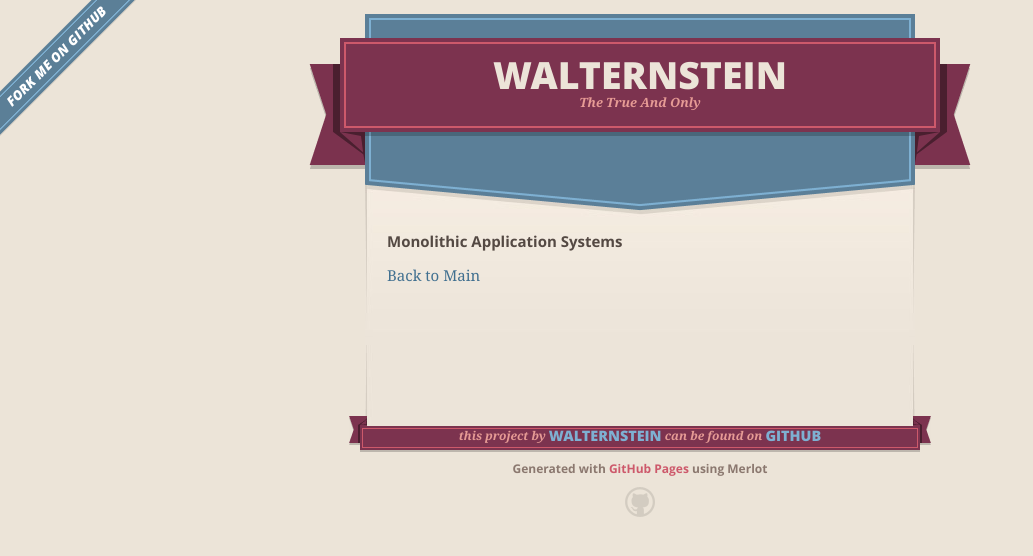
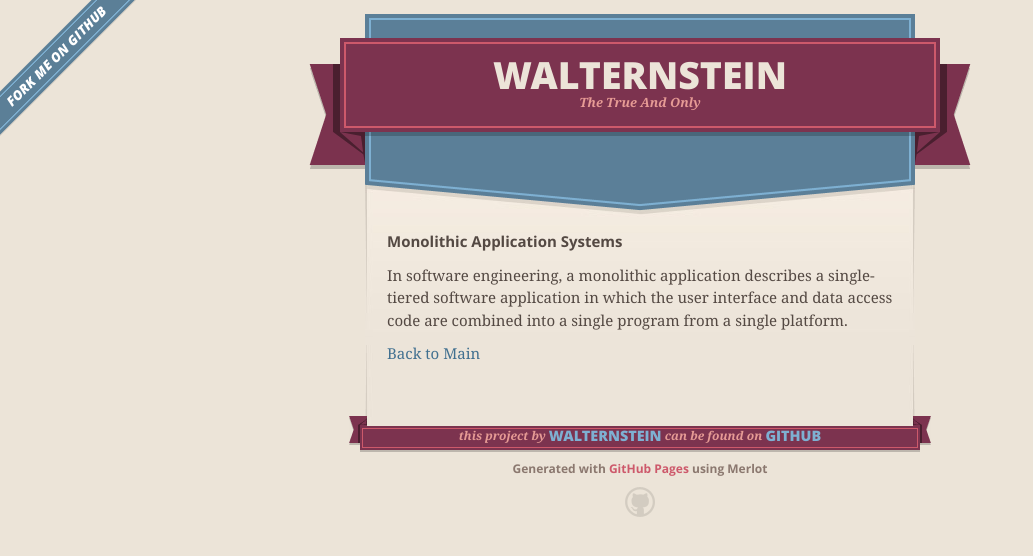
Before and after one commit to walternstein/walternstein, a Jekyll site: the page built from MONOLITHIC.md, in a window 1280 px wide. Shown: the top 556 px of the page, without its empty margins (0-1033 px from the left). Built offline with Jekyll 4.4.1, drawn with Linux system fonts in a browser that asks for light colours; our own code applies the rules of GitHub Pages for plain Markdown files.

Commit message:
Update MONOLITHIC.md

```diff
--- a/MONOLITHIC.md
+++ b/MONOLITHIC.md
@@ -4,4 +4,6 @@ layout: default
 
 ## Monolithic Application Systems
 
+In software engineering, a monolithic application describes a single-tiered software application in which the user interface and data access code are combined into a single program from a single platform.
+
 [Back to Main](./)
```
